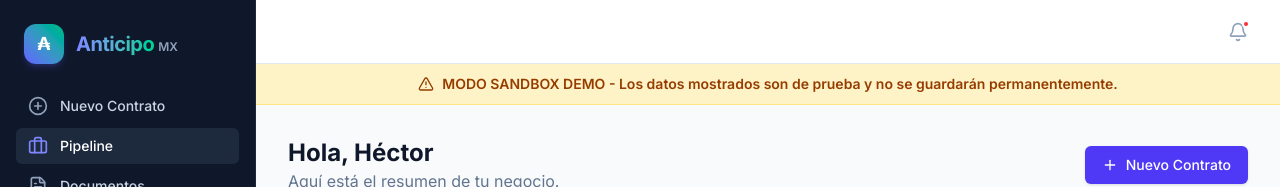
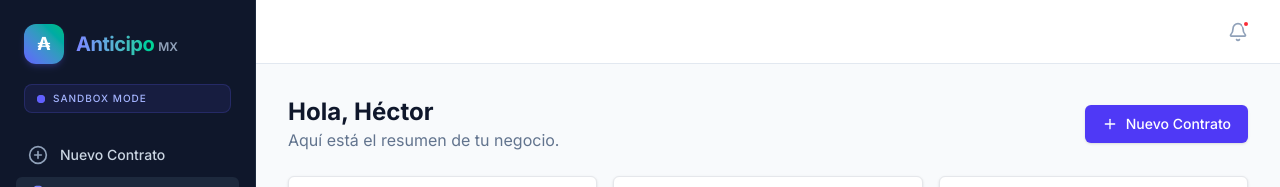
Before and after one commit to jesushzv/contract-tracker, a Next.js app: page /dashboard in a window 1280 px wide. Shown: the top 187 px of the page. Built offline with nearby package versions, Linux system fonts and the light colour scheme; no server answers.

Commit message:
feat: move sandbox mode indicator from AppShell to Sidebar component

```diff
--- a/app/components/AppShell.tsx
+++ b/app/components/AppShell.tsx
@@ -1,10 +1,8 @@
 "use client";
 
-import React, { useEffect, useState } from "react";
+import React from "react";
 import { Sidebar } from "./Sidebar";
 import { NotificationBell } from "./NotificationBell";
-import { isDemoMode } from "@/lib/storageClient";
-import { AlertTriangle } from "lucide-react";
 
 interface AppShellProps {
   children: React.ReactNode;
@@ -12,15 +10,6 @@
 }
 
 export function AppShell({ children, activePath = "/dashboard" }: AppShellProps) {
-  const [demo, setDemo] = useState(false);
-
-  useEffect(() => {
-    const timer = setTimeout(() => {
-      setDemo(isDemoMode());
-    }, 0);
-    return () => clearTimeout(timer);
-  }, []);
-
   return (
     <div className="flex h-screen bg-slate-50 overflow-hidden">
       <div className="hidden md:flex w-64 flex-col fixed inset-y-0 z-50">
@@ -32,13 +21,6 @@
           <NotificationBell />
         </header>
 
-        {demo && (
-          <div className="bg-amber-100 dark:bg-amber-900/30 border-b border-amber-200 dark:border-amber-800 px-4 py-2.5 flex items-center justify-center text-amber-800 dark:text-amber-300 text-sm font-semibold gap-2 z-40 relative">
-            <AlertTriangle className="h-4 w-4" />
-            MODO SANDBOX DEMO - Los datos mostrados son de prueba y no se guardarán permanentemente.
-          </div>
-        )}
-
         <main className="flex-1 overflow-y-auto p-4 md:p-8">
           {children}
         </main>
--- a/app/components/Sidebar.tsx
+++ b/app/components/Sidebar.tsx
@@ -3,7 +3,7 @@
 import React, { useEffect, useState } from "react";
 import Link from "next/link";
 import { Briefcase, FileText, Settings, BarChart3, CheckCircle, PlusCircle, Bell } from "lucide-react";
-import { getProfile } from "@/lib/storageClient";
+import { getProfile, isDemoMode } from "@/lib/storageClient";
 import { Profile } from "@/lib/types";
 
 interface SidebarProps {
@@ -12,9 +12,15 @@
 
 export function Sidebar({ activePath }: SidebarProps) {
   const [profile, setProfile] = useState<Profile | null>(null);
+  const [demo, setDemo] = useState(false);
 
   useEffect(() => {
     getProfile().then(setProfile).catch(console.error);
+
+    const timer = setTimeout(() => {
+      setDemo(isDemoMode());
+    }, 0);
+    return () => clearTimeout(timer);
   }, []);
 
   const links = [
@@ -52,6 +58,18 @@
             <span className="text-xs font-semibold text-slate-400 ml-1 block sm:inline">MX</span>
           </div>
         </Link>
+
+        {demo && (
+          <div className="mt-5 inline-flex items-center gap-2 rounded-lg bg-indigo-500/10 border border-indigo-500/20 px-3 py-1.5 w-full">
+            <span className="relative flex h-2 w-2">
+              <span className="animate-ping absolute inline-flex h-full w-full rounded-full bg-indigo-400 opacity-75"></span>
+              <span className="relative inline-flex rounded-full h-2 w-2 bg-indigo-500"></span>
+            </span>
+            <span className="text-[10px] font-mono font-medium tracking-widest text-indigo-300 uppercase">
+              Sandbox Mode
+            </span>
+          </div>
+        )}
       </div>
 
       <nav className="flex-1 px-4 space-y-1">
```
